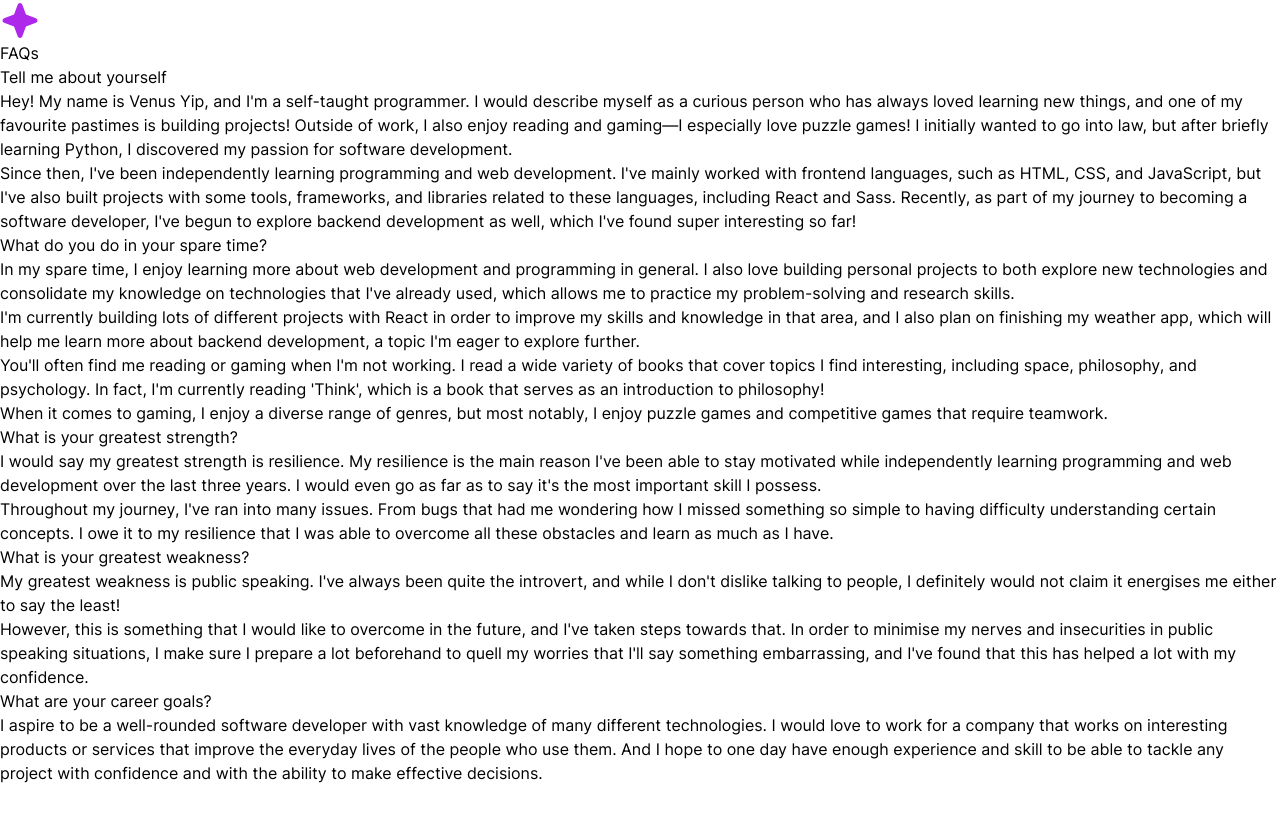
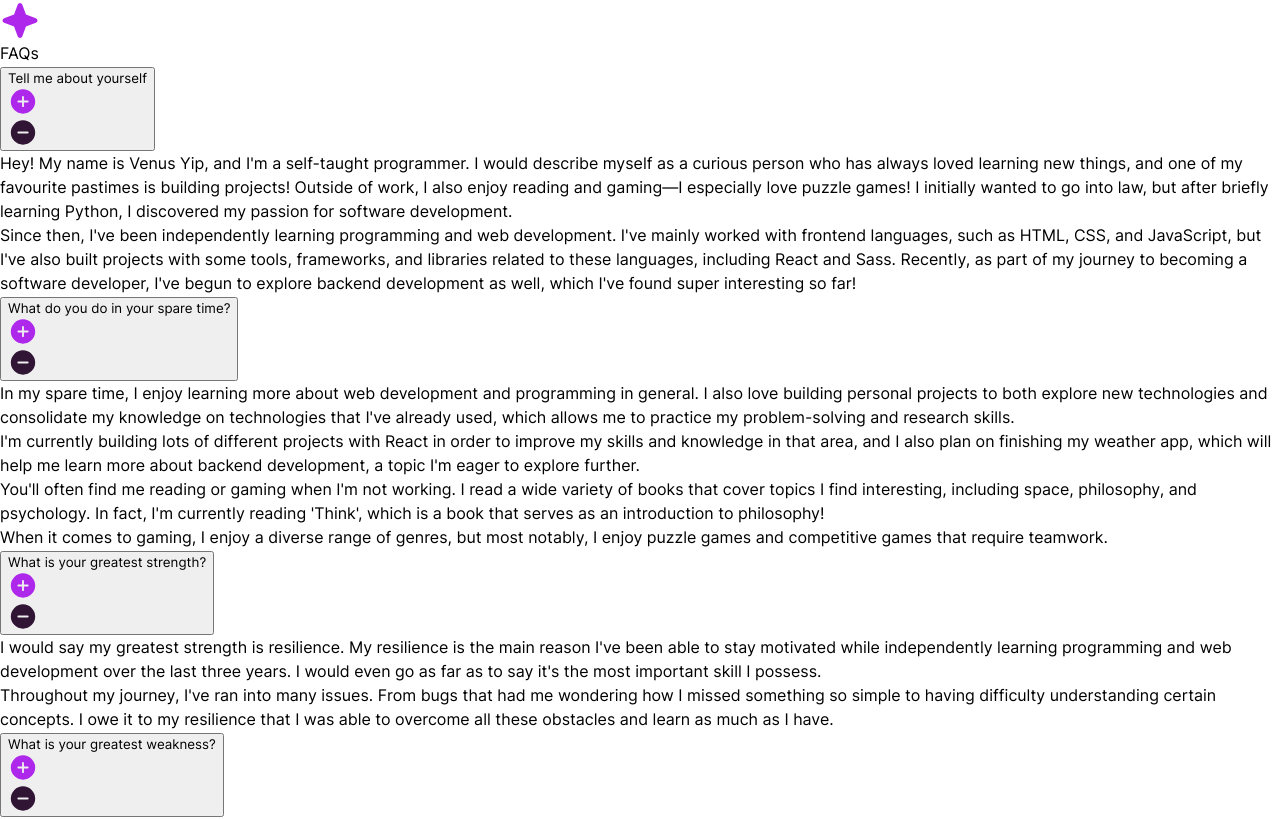
Before and after one commit to VenusY/faq-accordion, a React app: page / in a window 1280 px wide. Shown: the top 819 px of the page. Built offline with nearby package versions, Linux system fonts and the light colour scheme.

Commit message:
Add plus and minus icons to question headers

```diff
--- a/src/components/QuestionsSection.jsx
+++ b/src/components/QuestionsSection.jsx
@@ -7,7 +7,19 @@ export default function QuestionsSection() {
       {questions.map((question, index) => {
         return (
           <section key={index} className='question'>
-            <h2 className='question__heading'>{question.question}</h2>
+            <button className='question__button'>
+              <h2 className='question__heading'>{question.question}</h2>
+              <img
+                src={require('../assets/images/icon-plus.svg')}
+                alt='Plus icon'
+                className='question__icon question__plus-icon'
+              />
+              <img
+                src={require('../assets/images/icon-minus.svg')}
+                alt='Minus icon'
+                className='question__icon question__minus-icon'
+              />
+            </button>
             <Answer answer={question.answer} />
           </section>
         );
```
